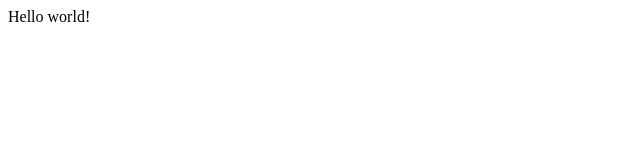
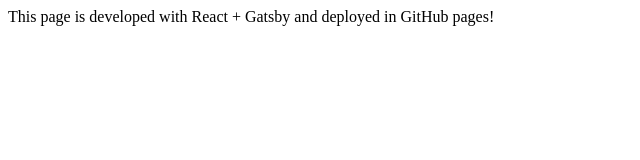
Before and after one commit to LeninJimenezTorres/gatsby-gitpages, a Gatsby site: page / in a window 1280 px wide. Shown: the whole page, without its empty margins (0-640 px from the left). Built offline with nearby package versions, Linux system fonts and the light colour scheme; Gatsby itself is replaced by a stand-in of ours.

Commit message:
7 commit

```diff
--- a/src/pages/index.js
+++ b/src/pages/index.js
@@ -1,5 +1,5 @@
 import React from "react"
 
 export default function Home() {
-  return <div>Hello world!</div>
+  return <div>This page is developed with React + Gatsby and deployed in GitHub pages!</div>
 }
```
